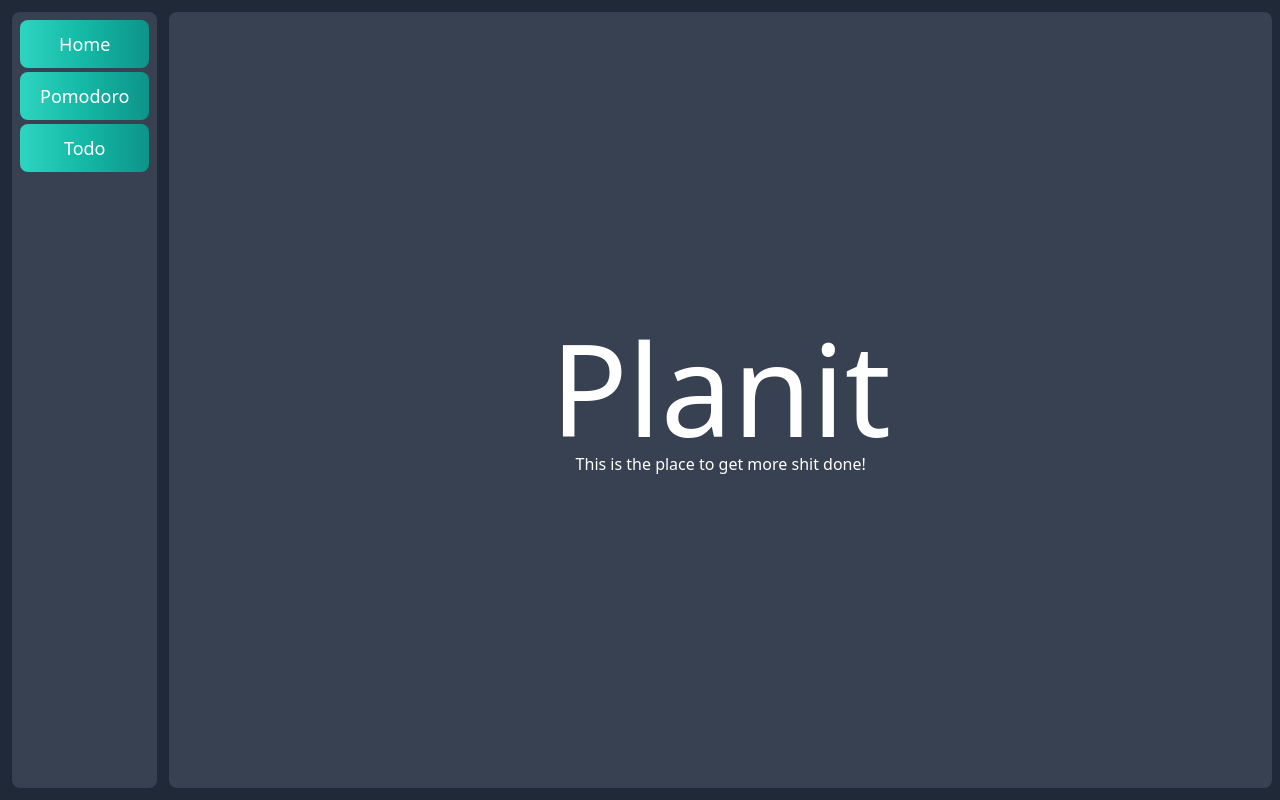
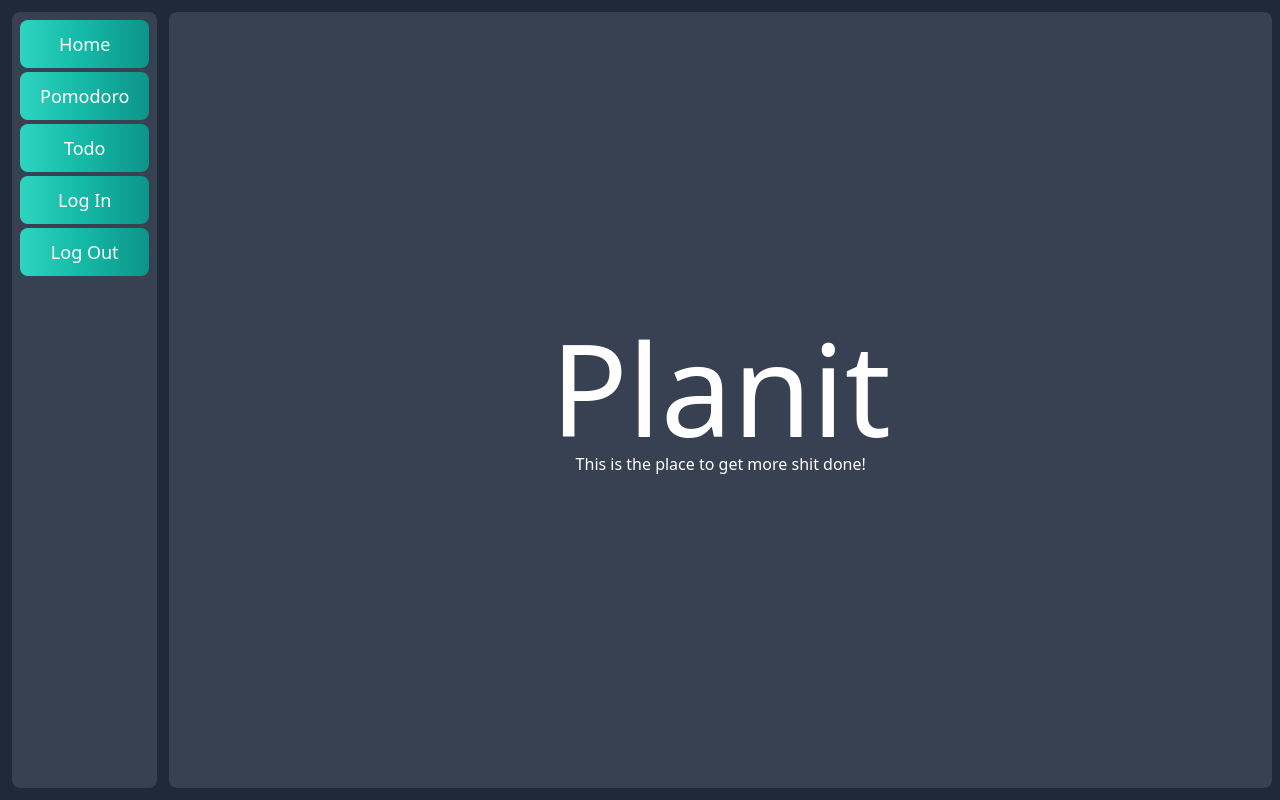
Before and after one commit to PierreMasselot1/Planit, a React (Create React App) app in the folder web/: page / in a window 1280 px wide. Built offline with nearby package versions, Linux system fonts and the light colour scheme.

Commit message:
feat(web): login logout button

```diff
--- /dev/null
+++ b/web/src/components/Auth/Login.tsx
@@ -0,0 +1,10 @@
+import React from "react";
+import { useAuth0 } from "@auth0/auth0-react";
+
+const LoginButton = () => {
+  const { loginWithRedirect } = useAuth0();
+
+  return <button onClick={() => loginWithRedirect()}>Log In</button>;
+};
+
+export default LoginButton;
--- /dev/null
+++ b/web/src/components/Auth/Logout.tsx
@@ -0,0 +1,14 @@
+import React from "react";
+import { useAuth0 } from "@auth0/auth0-react";
+
+const LogoutButton = () => {
+  const { logout } = useAuth0();
+
+  return (
+    <button onClick={() => logout({ returnTo: window.location.origin })}>
+      Log Out
+    </button>
+  );
+};
+
+export default LogoutButton;
--- a/web/src/components/navbar/NavIcon.tsx
+++ b/web/src/components/navbar/NavIcon.tsx
@@ -1,9 +1,9 @@
-import React from "react";
+import React, { ReactNode } from "react";
 
-function NavIcon(icon_title: string) {
+function NavIcon(element: string | ReactNode) {
   return (
     <div className="text-white bg-gradient-to-r from-teal-400 via-teal-500 to-teal-600 hover:bg-gradient-to-br focus:ring-4 focus:outline-none focus:ring-teal-300 dark:focus:ring-teal-800 font-medium rounded-lg text-lg px-5 py-2.5 text-center mx-2 my-1">
-      {icon_title}
+      {element}
     </div>
   );
 }
--- a/web/src/components/navbar/Navbar.tsx
+++ b/web/src/components/navbar/Navbar.tsx
@@ -1,5 +1,7 @@
 import React from "react";
 import { Link } from "react-router-dom";
+import LoginButton from "../Auth/Login";
+import LogoutButton from "../Auth/Logout";
 import NavIcon from "./NavIcon";
 
 export default function Navbar() {
@@ -10,6 +12,8 @@ export default function Navbar() {
       <Link to={"todo"} className="whitespace-nowrap">
         {NavIcon("Todo")}
       </Link>
+      {NavIcon(<LoginButton />)}
+      {NavIcon(<LogoutButton />)}
     </div>
   );
 }
```
